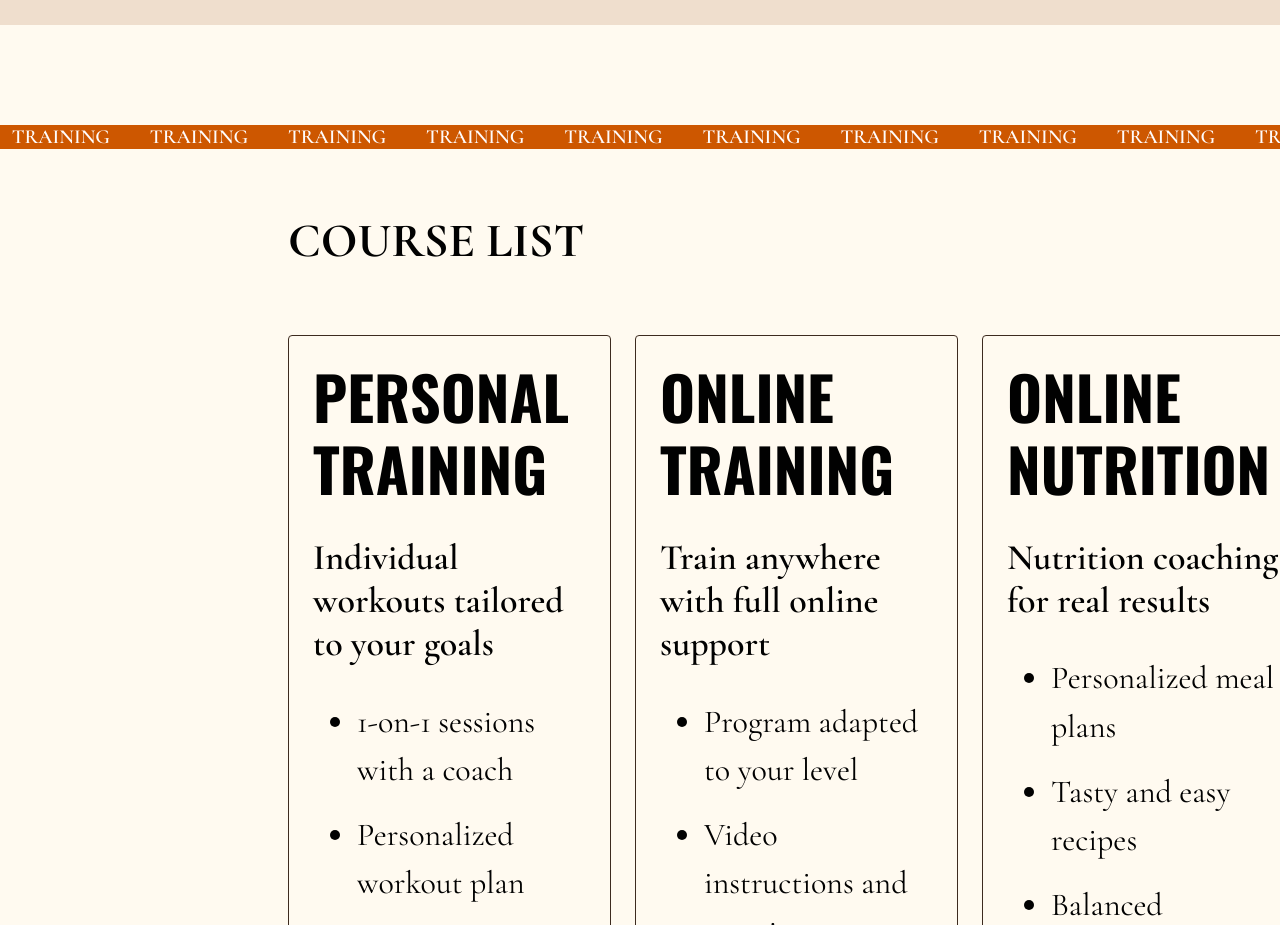
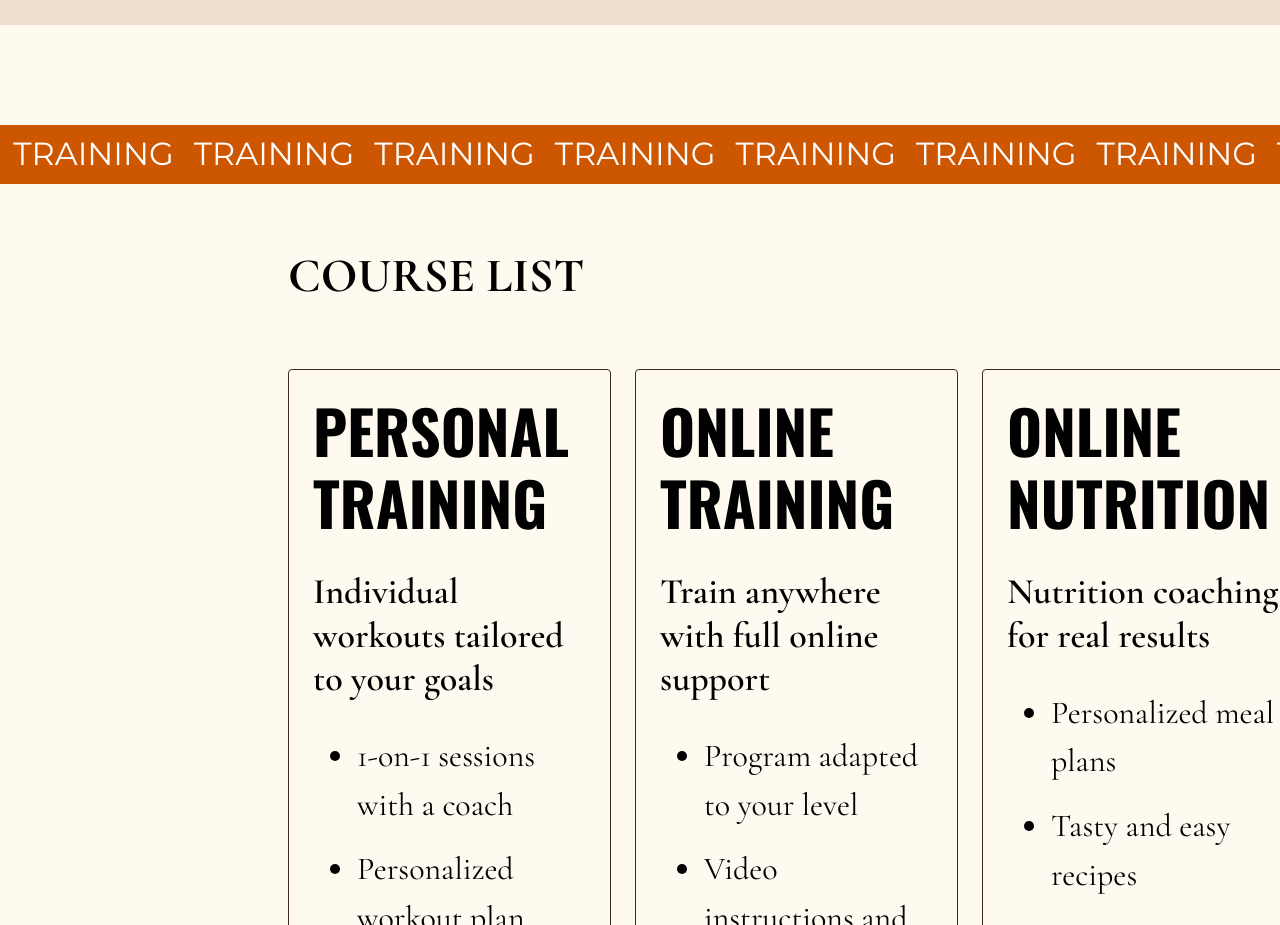
Before and after one commit to Maliuk-Olexandr/stasya-fit, a Next.js app: page /en in a window 1280 px wide. Shown: the part 3280-4205 px from the top of the page. Built offline with nearby package versions, Linux system fonts and the light colour scheme; a web font is replaced by a local one.

Commit message:
style: adjust padding and font size in RunningText component for improved readability

```diff
--- a/modules/components/@ui/RunningText/RunningText.module.css
+++ b/modules/components/@ui/RunningText/RunningText.module.css
@@ -4,20 +4,19 @@
   overflow: hidden;
   width: 100%;
   background-color: var(--third-text-color);
-}
+  padding: 10px 0;}
 
 .track {
   display: flex;
   gap: 20px;
-
   width: max-content;
   animation: marquee 50s linear infinite;
 }
 
 .track span {
   white-space: nowrap;
-  /* font-family: var(--montserrat); */
-  font-weight: 600;
+  font-family: var(--montserrat);
+  font-size: 2rem;
   color: var(--secondary-text-color);
   text-transform: uppercase;
 }
@@ -32,11 +31,11 @@
   animation-play-state: paused;
 }
 
-@media screen and (min-width: 768px) {
+@media screen and (min-width: 1440px) {
   .track {
     gap: 40px;
   }
   .track span {
-    font-size: 1.25rem;
+    font-size: 3rem;
   }
 }
```
